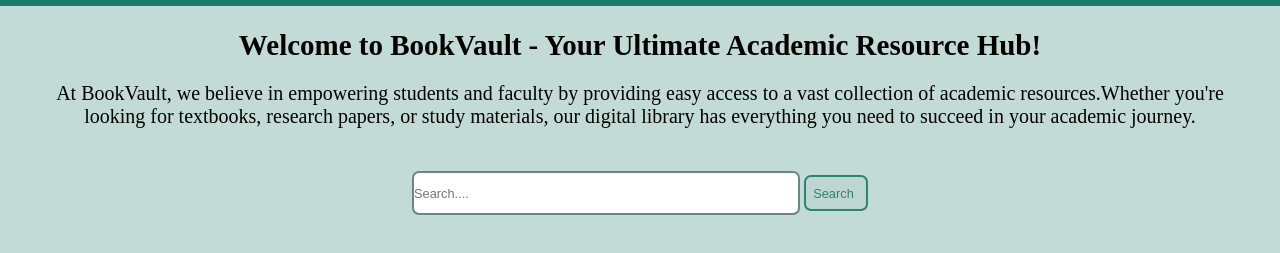
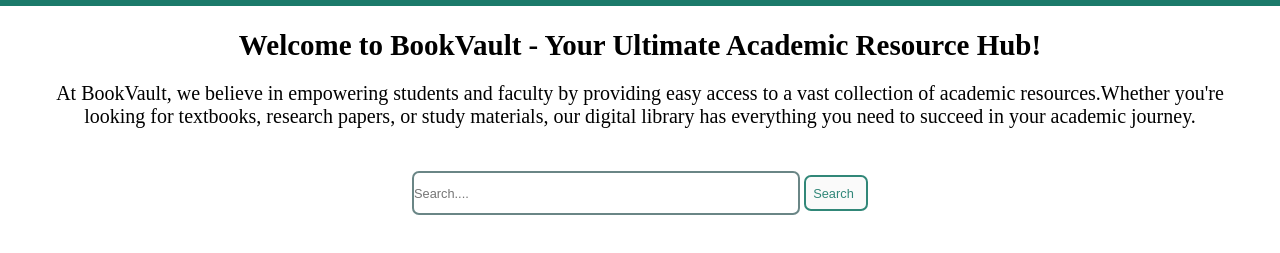
Before and after one commit to arcane-2004/BookVault, a plain HTML site: page index.html in a window 1280 px wide. Shown: the part 43-296 px from the top of the page. Drawn offline with Linux system fonts and the light colour scheme.

Commit message:
Update home.css

```diff
--- a/Styles/home.css
+++ b/Styles/home.css
@@ -7,7 +7,7 @@ body {
     /* background-image: url("https://image.slidesdocs.com/responsive-images/docs/delicate-green-watercolor-plant-leaf-with-stylish-appeal-page-border-background-word-template_cf55eedfa7__1131_1600.jpg");
     background-repeat: no-repeat;
     background-size: cover; */
-    background-color: #1b7a6a44;
+
 }
 
 .nav {
```
